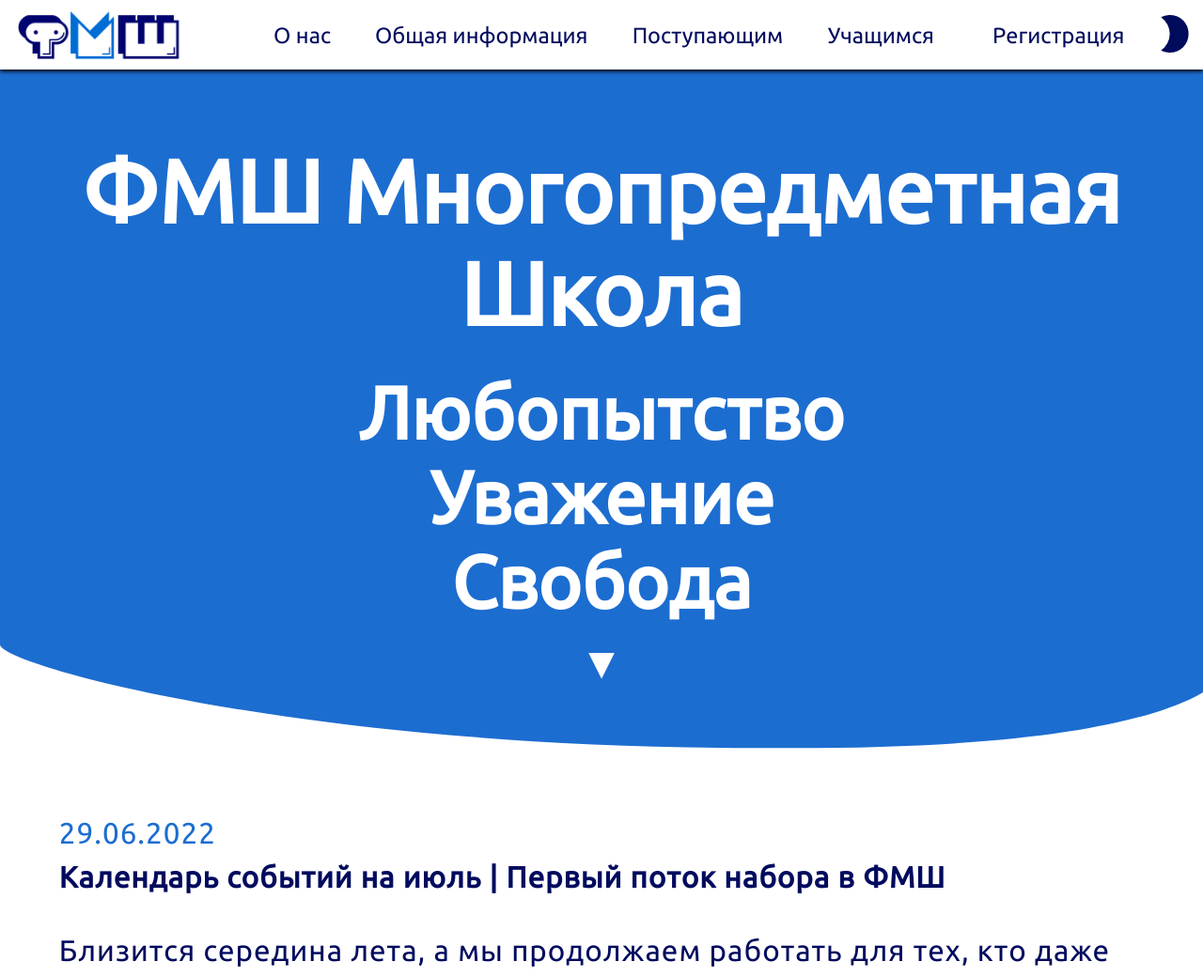
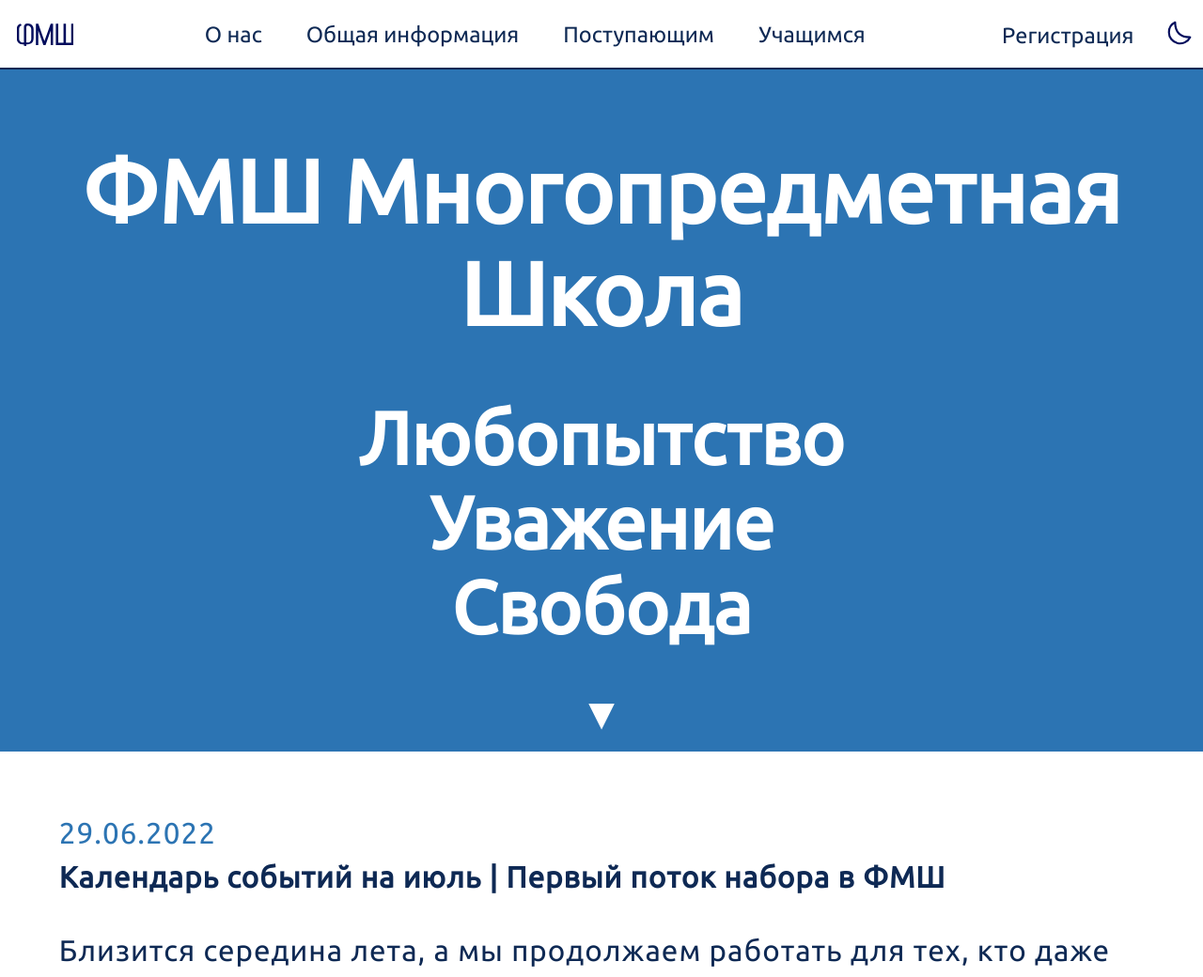
Before and after one commit to Rokoel/fmsh, a PHP site: page / in a window 1280 px wide. Shown: the top 1040 px of the page at 94% size. Run offline with PHP 8.4, Linux system fonts and the light colour scheme.

Commit message:
Remade logos, menu and refactored a little

```diff
--- a/css/styles.css
+++ b/css/styles.css
@@ -1,21 +1,15 @@
 /* ------ MAIN STYLING ------ */
 :root {
-    --dark-blue: #000b5e;
+    --dark-blue: rgb(0, 11, 94);
 
-    --blue: #1C6DD0;
-    /* --blue: #6E85B7; */
-    /* --blue: #42C2FF; */
-    /* --blue: #161D6F; */
-
-    --white: #fff;
-
-    --light-gray: rgb(200, 200, 200);
-
+    /* --blue: rgb(28, 109, 208); */
+    --blue: #2C74B3;
     --theme-emoji-bright: invert(13%) sepia(42%) saturate(3586%) hue-rotate(220deg) brightness(86%) contrast(127%);
     --theme-emoji-dark: invert(100%) sepia(5%) saturate(19%) hue-rotate(180deg) brightness(106%) contrast(105%);
 
-    --default-box-shadow: 0 8px 16px 0 black;
-    --lighter-box-shadow: 0 2px 4px 0 black;
+    --white: rgb(255, 255, 255);
+
+    --light-gray: rgb(200, 200, 200);
 
     --header-height: 3rem;
 
@@ -148,6 +142,7 @@ hr {
     width: 100%;
     top: 0;
     font-size: var(--small-font-size);
+    border-bottom: 2px solid var(--dark-blue);
 }
 .navbar {
     margin-top: auto;
@@ -160,6 +155,7 @@ hr {
     background-color: var(--white);
 
     display: flex;
+    flex-direction: row;
     justify-content: center;
     align-content: center;
     flex-wrap: wrap;
@@ -178,7 +174,7 @@ hr {
 
     margin: 0;
 }
-.navbar a:hover, .dropdown:hover .dropbtn {
+.navbar > a:hover, .dropdown:hover .dropbtn {
     background-color: var(--dark-blue);
 }
 .navbar a {
@@ -191,11 +187,11 @@ hr {
     display: none;
 
     position: absolute;
-
-    background-color: var(--white);
-    box-shadow: var(--default-box-shadow);
-
     z-index: 1;
+    border-radius: 0 0 0.2em 0.2em;
+    border-bottom: 2px solid var(--dark-blue);
+    border-right: 2px solid var(--dark-blue);
+    border-left: 2px solid var(--dark-blue);
 }
 .dropdown-content a {
     float: none;
@@ -205,11 +201,11 @@ hr {
 
     color: var(--dark-blue);
 }
-.dropdown-content a:hover {
-    background-color: var(--light-gray);
-}
+
 .dropdown:hover .dropdown-content {
     display: block;
+    /* transform: translatey(var(--header-height)); */
+    background-color: var(--white)
 }
 #right-header-part {
     display: flex;
@@ -223,8 +219,11 @@ hr {
     background-color: var(--dark-blue);
     color: var(--white);
 }
-#theme-switcher {
+.emoji {
     filter: var(--theme-emoji-bright);
+    padding: var(--proportional-xx-small-padding);
+    margin-left: 0.5em;
+    margin-right: 0.5em;
 }
 /* ----- HEADER STYLING ----- */
 
@@ -255,29 +254,6 @@ hr {
 }
 #main-block h3 {
     font-size: 150%;
-}
-.layered-waves {
-    position: absolute;
-
-    bottom: 0;
-    left: 0;
-
-    width: 100%;
-
-    overflow: hidden;
-
-    line-height: 0;
-}
-.layered-waves svg {
-    position: relative;
-
-    display: block;
-
-    width: calc(103% + 1.3px);
-    height: 120px;
-}
-.layered-waves .shape-fill {
-    fill: var(--white);
 }
 #three-words {
     display: flex;
@@ -327,6 +303,47 @@ hr {
     100% {
         transform: translatey(0px);
     }
+}
+
+@keyframes link_chosen {
+    0% {
+        text-decoration-color: rgba(0, 11, 94, 0);
+    }
+    100% {
+        text-decoration-color: rgba(0, 11, 94, 1);
+    }
+}
+@-o-keyframes link_chosen {
+    0% {
+        text-decoration-color: rgba(0, 11, 94, 0);
+    }
+    100% {
+        text-decoration-color: rgba(0, 11, 94, 1);
+    }
+}
+@-moz-keyframes link_chosen {
+    0% {
+        text-decoration-color: rgba(0, 11, 94, 0);
+    }
+    100% {
+        text-decoration-color: rgba(0, 11, 94, 1);
+    }
+}
+@-webkit-keyframes link_chosen {
+    0% {
+        text-decoration-color: rgba(0, 11, 94, 0);
+    }
+    100% {
+        text-decoration-color: rgba(0, 11, 94, 1);
+    }
+}
+
+.dropdown-content > :hover {
+    text-decoration: underline;
+    animation: link_chosen 0.5s ease-out forwards;
+    -moz-animation: link_chosen 0.5s ease-out forwards;
+    -o-animation: link_chosen 0.5s ease-out forwards;
+    -webkit-animation: link_chosen 0.5s ease-out forwards;
 }
 .floating {
     animation: float 2s ease-in-out infinite;
@@ -390,6 +407,7 @@ h1, h2, h3 {
     flex-direction: row;
     justify-content: space-around;
     align-content: center;
+    flex-wrap: wrap;
 
     width: 100%;
 
@@ -422,30 +440,3 @@ h1, h2, h3 {
     margin-bottom: auto;
 }
 /* ----- FOOTER STYLING ----- */
-
-/* @media screen and (min-width: 1200px){
-}
-
-@media screen and (min-width: 900px) and (max-width: 1199px){
-    #main-block h1 {
-        padding: var(--medium-padding);
-        color: var(--white);
-        font-size: 1200%;
-        font-weight: 900;
-        text-align: left;
-        margin: auto;
-    }
-    #main-block h2 {
-        color: var(--white);
-        font-size: 600%;
-        text-align: center;
-        margin: auto;
-    }
-    #main-block h3 {
-        color: var(--white);
-        font-size: 500%;
-        text-align: center;
-        margin: auto;
-        padding: var(--small-padding);
-    }
-} */
--- a/index.html
+++ b/index.html
@@ -21,11 +21,16 @@
 <body>
   <div id="header-replacer"></div>
   <div id="header">
-    <img src="fmsh_logo_3.png" id="light-themed-logo" class="small-padding-img">
-    <img src="fmsh_logo_dark.png" id="dark-themed-logo" class="small-padding-img" style="display: none;">
-    <ul id="menu" class="navbar">
+    <!-- <img src="fmsh_logo_minimal.png" id="light-themed-logo" class="small-padding-img"> -->
+    <svg viewBox="0 0 500 500" class="emoji" xmlns="http://www.w3.org/2000/svg">
+      <defs/>
+      <path d="M 126.655 191.862 L 125.856 190.673 Q 124.646 191.062 124.042 192.026 Q 123.437 192.989 123.437 194.527 L 123.437 200.513 Q 123.437 201.435 123.652 202.194 Q 123.867 202.952 124.329 203.506 Q 124.79 204.059 125.538 204.357 Q 126.286 204.654 127.332 204.654 L 128.049 204.654 L 128.049 205.679 L 129.566 205.863 L 129.566 204.654 L 130.407 204.654 Q 131.76 204.654 132.611 204.141 Q 133.461 203.629 133.851 202.706 Q 134.24 201.784 134.24 200.513 L 134.24 194.67 Q 134.24 193.42 133.789 192.497 Q 133.338 191.575 132.498 191.073 Q 131.657 190.57 130.468 190.57 Q 129.833 190.57 129.382 190.765 Q 128.931 190.96 128.634 191.298 Q 128.336 191.636 128.193 192.067 Q 128.049 192.497 128.049 192.969 L 128.049 203.383 L 127.332 203.383 Q 126.573 203.383 126.04 203.065 Q 125.507 202.747 125.231 202.163 Q 124.954 201.579 124.954 200.841 L 124.954 194.527 Q 124.954 193.707 125.169 193.164 Q 125.384 192.62 125.764 192.303 Q 126.143 191.985 126.655 191.862 Z M 130.407 203.383 L 129.566 203.383 L 129.566 193.276 Q 129.566 192.907 129.669 192.631 Q 129.771 192.354 130.007 192.2 Q 130.243 192.046 130.632 192.046 Q 131.35 192.046 131.821 192.436 Q 132.293 192.825 132.529 193.471 Q 132.764 194.117 132.764 194.916 L 132.764 200.841 Q 132.764 201.579 132.498 202.163 Q 132.231 202.747 131.709 203.065 Q 131.186 203.383 130.407 203.383 Z" transform="matrix(13.681724, 0, 0, 12.94599, -1689.293725, -2309.327882)"/>
+      <path d="M 137.254 190.796 L 135.716 190.796 L 135.716 205.146 L 137.254 205.146 L 137.254 195.306 L 140.513 205.146 L 141.907 205.146 L 145.208 195.306 L 145.208 205.146 L 146.725 205.146 L 146.725 190.796 L 145.208 190.796 L 141.19 202.542 Z" transform="matrix(13.681724, 0, 0, 12.94599, -1689.293725, -2309.327882)"/>
+      <path d="M 158.348 190.796 L 158.348 203.608 L 154.986 203.608 L 154.986 190.796 L 153.428 190.796 L 153.428 203.608 L 150.066 203.608 L 150.066 190.796 L 148.508 190.796 L 148.508 205.146 L 159.906 205.146 L 159.906 190.796 Z" transform="matrix(13.681724, 0, 0, 12.94599, -1689.293725, -2309.327882)"/>
+    </svg>
+    <div id="menu" class="navbar">
       <div class="dropdown vertical-align">
-        <li class="dropbtn">
+        <div class="dropbtn">
           <a href="faq.php">О нас</a>
           <div class="dropdown-content">
             <a href="faq.php#about">Что такое ФМШ</a>
@@ -34,7 +39,7 @@
             <a href="teachers.php">Преподаватели</a>
             <a href="contacts.php">Контакты</a>
           </div>
-        </li>
+        </div>
       </div>
       <div class="dropdown vertical-align">
         <div class="dropbtn">
@@ -66,33 +71,28 @@
           </div>
         </div>
       </div>
-    </ul>
+    </div>
     <div id="right-header-part">
       <a href="register.php" id="register">Регистрация</a>
-      <button id="theme-switcher"><img src="./mode_night_fill.png"></button>
+      <button class="emoji" id="theme-switcher"><svg xmlns="http://www.w3.org/2000/svg" width="30px" height="30px" fill="none" stroke-width="1.7" viewBox="0 0 24 24" color="#000000"><path stroke="#000000" stroke-width="1.7" stroke-linecap="round" stroke-linejoin="round" d="M3 11.507a9.493 9.493 0 0 0 18 4.219c-8.507 0-12.726-4.22-12.726-12.726A9.494 9.494 0 0 0 3 11.507Z"></path></svg>
+      </button>
     </div>
   </div>
   <div id="content">
     <div id="main-block">
       <div style="height: var(--header-height);"></div>
-      <div class="vertical-align">
+      <div id="fmsh_name" class="vertical-align">
         <h1 style="flex: 1;">ФМШ Многопредметная Школа</h1>
       </div>
       <div id="three-words" style="flex: 3;">
-        <h2>Любопытство</h2>
-        <h2>Уважение</h2>
-        <h2>Свобода</h2>
+        <h2 id="curiocity">Любопытство</h2>
+        <h2 id="respect">Уважение</h2>
+        <h2 id="freedom">Свобода</h2>
       </div>
-      <div class="vertical-align">
+      <div id="scroll-down-button" class="vertical-align">
         <h3 class="floating" id="scroller-1" style="flex: 1;">
           ▼
         </h3>
-      </div>
-      <div style="flex: 0.5;"></div>
-      <div class="layered-waves">
-        <svg viewbox="0 0 1200 120" preserveaspectratio="none">
-            <path d="M741,116.23C291,117.43,0,27.57,0,6V120H1200V6C1200,27.93,1186.4,119.83,741,116.23Z" class="shape-fill"></path>
-        </svg>
       </div>
     </div>
 
--- a/js/scripts.js
+++ b/js/scripts.js
@@ -1,9 +1,6 @@
 window.onload = function() {
     setTheme();
     document.getElementById("theme-switcher").addEventListener("click", switchTheme);
-
-    hideElementByButtonClick(document.getElementById("visible_block-1"), document.getElementById("show-1"));
-    hideElementByButtonClick(document.getElementById("visible_block-2"), document.getElementById("show-2"));
 
     var style = getComputedStyle(document.body);
 
@@ -23,22 +20,22 @@ function setTheme() {
     if(localStorage.getItem('theme') === null){
         localStorage.setItem('theme', 'light');
     }
+    var white_color = "white";
+    var dark_color = "#0E2954";
+    var light_filter = "invert(13%) sepia(42%) saturate(3586%) hue-rotate(220deg) brightness(86%) contrast(127%)";
+    var dark_filter = "invert(100%) sepia(5%) saturate(19%) hue-rotate(180deg) brightness(106%) contrast(105%)";
     if(localStorage.getItem('theme') == 'dark'){
-        console.log('dark');
-        root.style.setProperty('--dark-blue', "white");
-        root.style.setProperty('--white', "#000b5e");
-        document.getElementById('light-themed-logo').style.display = "none";
-        document.getElementById('dark-themed-logo').style.display = "block";
-        document.getElementById('theme-switcher').style.filter = "var(--theme-emoji-dark)";
+        root.style.setProperty('--dark-blue', white_color);
+        root.style.setProperty('--white', dark_color);
+        root.style.setProperty('--theme-emoji-bright', dark_filter);
+        root.style.setProperty('--theme-emoji-dark', light_filter);
         return;
     }
     else {
-        console.log('light');
-        root.style.setProperty('--white', "white");
-        root.style.setProperty('--dark-blue', "#000b5e");
-        document.getElementById('dark-themed-logo').style.display = "none";
-        document.getElementById('light-themed-logo').style.display = "block";
-        document.getElementById('theme-switcher').style.filter = "var(--theme-emoji-bright)";
+        root.style.setProperty('--white', white_color);
+        root.style.setProperty('--dark-blue', dark_color);
+        root.style.setProperty('--theme-emoji-bright', light_filter);
+        root.style.setProperty('--theme-emoji-dark', dark_filter);
         return;
     }
 }
@@ -65,18 +62,3 @@ function removeElementsByClass(className){
         elements[0].parentNode.removeChild(elements[0]);
     }
 }
-
-function hideElementByButtonClick(element, button) {
-    button.addEventListener('click', (e) => {
-        if(e.target.innerHTML == "Развернуть") {
-            element.style.display = "";
-            e.target.innerHTML = "Свернуть";
-        }
-        else {
-            if(e.target.innerHTML == "Свернуть") {
-                element.style.display = "none";
-                e.target.innerHTML = "Развернуть";
-            }
-        }
-    });
-}
```
Also changed, not shown: favicon.ico, favicon_2.ico (added), favicon_alt.ico (added), favicon_old.ico (added), fmsh_logo.png, fmsh_logo_3.png (deleted), fmsh_logo_new.svg (added), mode_night_fill.png (deleted).
